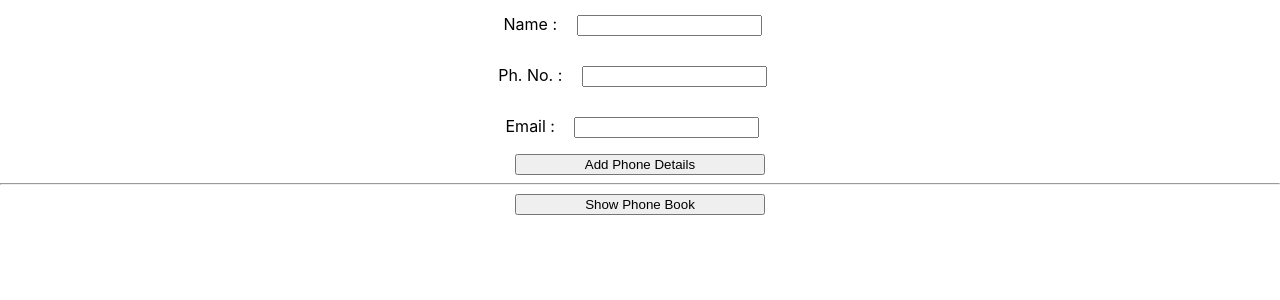
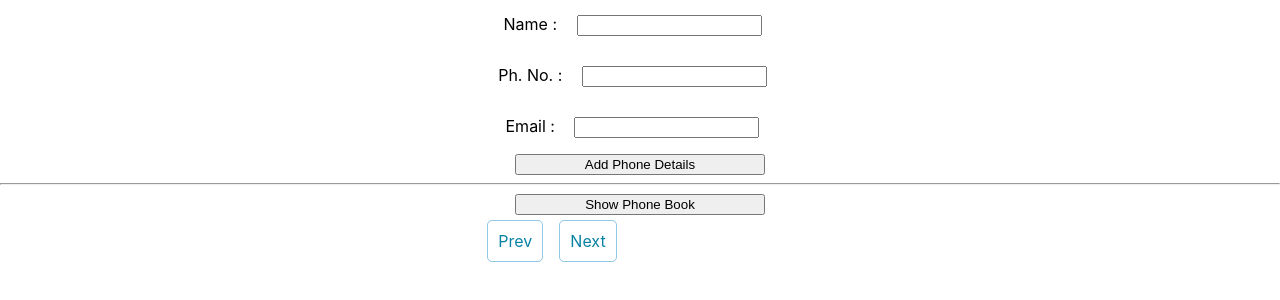
Before and after one commit to shubham-khantwal/Phone-book, a React (Create React App) app: page / in a window 1280 px wide. Shown: the top 300 px of the page. Built offline with nearby package versions, Linux system fonts and the light colour scheme.

Commit message:
pagination is added

```diff
--- a/src/App.css
+++ b/src/App.css
@@ -33,3 +33,30 @@ button:hover{
 .delete_user{
   padding: 10px;
 }
+
+.paginationBtn{
+  width: 80%;
+  height:40px;
+  list-style: none;
+  display: flex;
+  justify-content: center;
+}
+
+.paginationBtn a {
+  padding : 10px;
+  margin : 8px;
+  border-radius : 5px;
+  border : 1px solid rgba(8, 132, 204, 0.445);
+  color :rgb(8, 130, 163);
+  cursor : pointer;
+}
+
+.paginationBtn a:hover{
+  color: white;
+  background-color:rgb(8, 130, 163);
+}
+
+.paginationActive a{
+  color: white;
+  background-color:rgb(8, 130, 163);
+}
--- a/src/App.js
+++ b/src/App.js
@@ -1,6 +1,7 @@
 import './App.css';
 import {useState} from "react";
 import Axios from 'axios';
+import ReactPaginate from 'react-paginate';
 
 
 function App() {
@@ -11,7 +12,43 @@ function App() {
   const [employee_list,setEmployeeList] = useState([]);
   const [updated_name,setUpdatedName] = useState("");
   const [updated_ph,setUpdatedPh] = useState("");
+  const [pageNumber,setPageNumber] = useState(0);
 
+  const usersPerPage = 2;
+  const pageVisited = pageNumber * usersPerPage;
+  const pageCount = Math.ceil(employee_list.length / usersPerPage);
+  const changePage = ({selected})=>{
+      setPageNumber(selected);
+  };
+
+  const displayUsers = employee_list.slice(pageVisited,pageVisited+usersPerPage)
+    .map((val)=>{
+    return (
+      <div className="user_details" key={val.employee_id}>
+      <span>{val.employee_name}</span>
+      <span>{val.employee_ph}</span>
+      <span>{val.employee_email}</span>
+      <div className="update_details">
+        <input type="text" placeholder="name" onChange = {(event)=>{
+                setUpdatedName(event.target.value);
+              }
+                                                        }/>
+        <input type="text" placeholder="ph" onChange = {(event)=>{
+                setUpdatedPh(event.target.value);
+              }
+                                                      }/>
+        <button onClick={()=>{updateMessage(val.employee_email);
+        }
+        }>Update</button>
+
+      </div>
+      <div className="delete_user">
+        <button onClick={()=>{deleteUser(val.employee_id);}}>Delete</button>
+      </div>
+      </div>
+  )
+      }
+      );
 
   const submitMessage = ()=>{
     Axios.post('http://localhost:3001/create',{name,ph,email}).then(()=>{
@@ -22,6 +59,7 @@ function App() {
   const getEmployee = ()=>{
     Axios.get('http://localhost:3001/employees').then((response)=>{
         setEmployeeList(response.data);
+
     });
   };
 
@@ -53,6 +91,7 @@ function App() {
 
   return (
     <div className="App">
+
         <div className="Information">
           <label>Name : </label>
           <input type="text" onChange = {(event)=>{
@@ -77,33 +116,21 @@ function App() {
         <hr/>
         <div>
         <button onClick={getEmployee}>Show Phone Book</button>
-        {employee_list.map((val)=>{
-          return (
-            <div className="user_details" key={val.employee_id}>
-            <span>{val.employee_name}</span>
-            <span>{val.employee_ph}</span>
-            <span>{val.employee_email}</span>
-            <div className="update_details">
-              <input type="text" placeholder="name" onChange = {(event)=>{
-                      setUpdatedName(event.target.value);
-                    }
-                                                              }/>
-              <input type="text" placeholder="ph" onChange = {(event)=>{
-                      setUpdatedPh(event.target.value);
-                    }
-                                                            }/>
-              <button onClick={()=>{updateMessage(val.employee_email);
-              }
-              }>Update</button>
+            {displayUsers}
+            <ReactPaginate
+            previousLabel = {"Prev"}
+            nextLabel = {"Next"}
+            pageCount = {pageCount}
+            onPageChange = {changePage}
+            containerClassName = {"paginationBtn"}
+            previousLinkClassName = {"previousBtn"}
+            nextLinkClassName = {"nextBtn"}
+            disabledClassName = {"paginationDisabled"}
+            activeClassName = {"paginationActive"}
 
-            </div>
-            <div className="delete_user">
-              <button onClick={()=>{deleteUser(val.employee_id);}}>Delete</button>
-            </div>
-            </div>
-        );
-          })}
+            />
       </div>
+
     </div>
   );
 }
```
